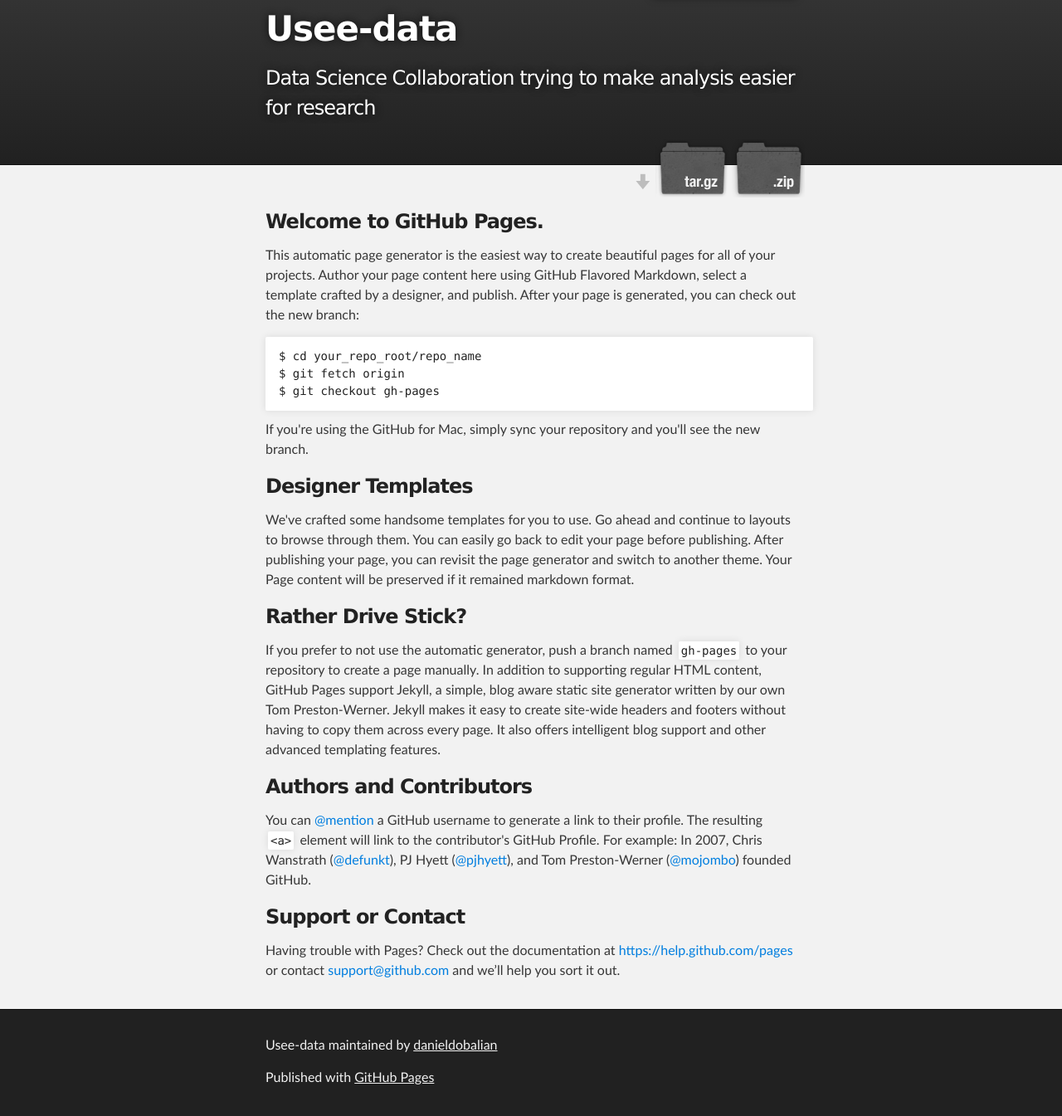
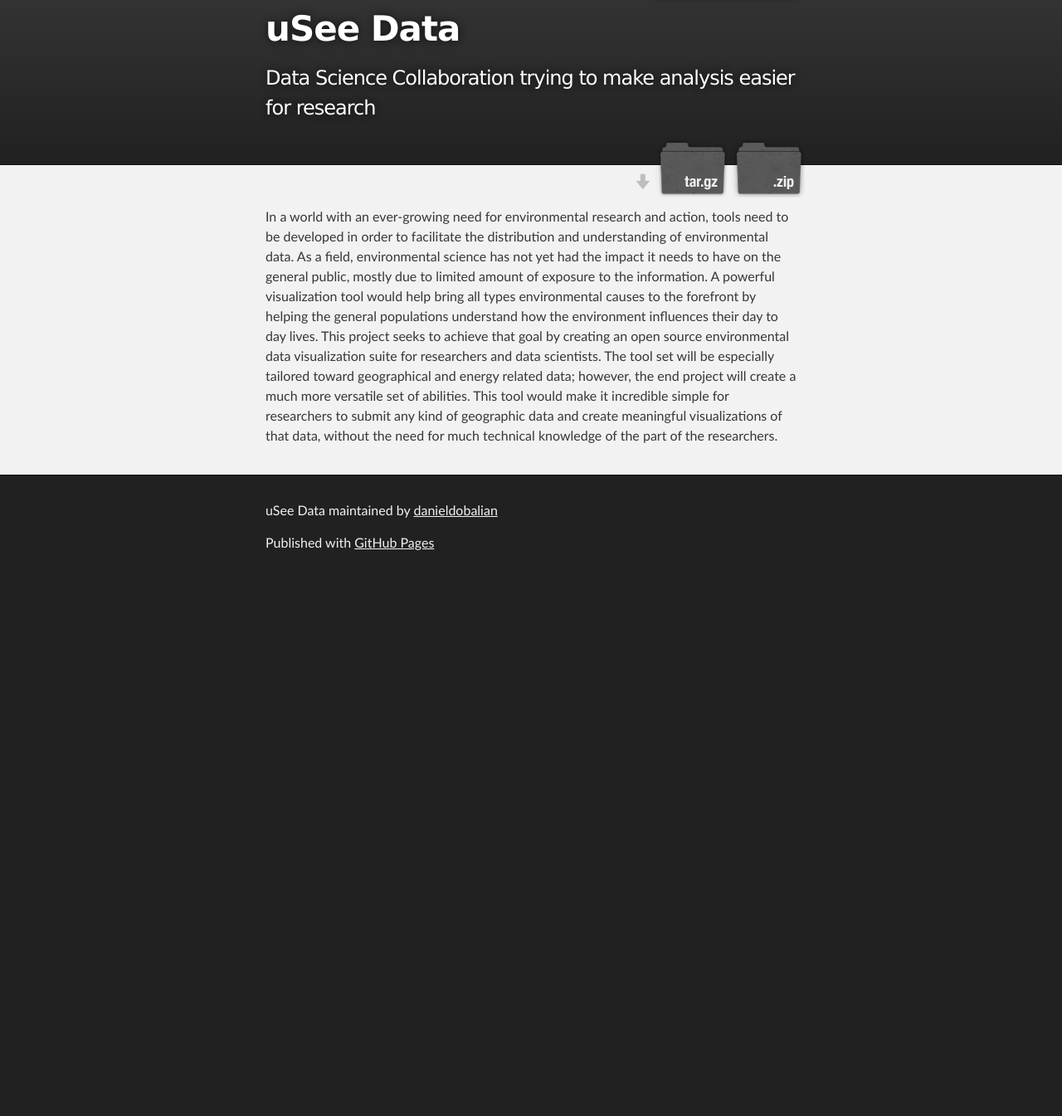
Before and after one commit to aculich/uSee-Data, a plain HTML site: page index.html in a window 1280 px wide. Shown: the part 47-1392 px from the top of the page at 83% size. After the commit the page ends 800 px from the top, so only its background shows below. Drawn offline with Linux system fonts and the light colour scheme.

```diff
--- a/index.html
+++ b/index.html
@@ -4,11 +4,11 @@
   <head>
     <meta charset='utf-8'>
     <meta http-equiv="X-UA-Compatible" content="chrome=1">
-    <meta name="description" content="Usee-data : Data Science Collaboration trying to make analysis easier for research">
+    <meta name="description" content="uSee Data : Data Science Collaboration trying to make analysis easier for research">
 
     <link rel="stylesheet" type="text/css" media="screen" href="stylesheets/stylesheet.css">
 
-    <title>Usee-data</title>
+    <title>uSee Data</title>
   </head>
 
   <body>
@@ -18,7 +18,7 @@
         <header class="inner">
           <a id="forkme_banner" href="https://github.com/danieldobalian/uSee-Data">View on GitHub</a>
 
-          <h1 id="project_title">Usee-data</h1>
+          <h1 id="project_title">uSee Data</h1>
           <h2 id="project_tagline">Data Science Collaboration trying to make analysis easier for research</h2>
 
             <section id="downloads">
@@ -31,44 +31,14 @@
     <!-- MAIN CONTENT -->
     <div id="main_content_wrap" class="outer">
       <section id="main_content" class="inner">
-        <h3>
-<a id="welcome-to-github-pages" class="anchor" href="#welcome-to-github-pages" aria-hidden="true"><span class="octicon octicon-link"></span></a>Welcome to GitHub Pages.</h3>
-
-<p>This automatic page generator is the easiest way to create beautiful pages for all of your projects. Author your page content here using GitHub Flavored Markdown, select a template crafted by a designer, and publish. After your page is generated, you can check out the new branch:</p>
-
-<pre><code>$ cd your_repo_root/repo_name
-$ git fetch origin
-$ git checkout gh-pages
-</code></pre>
-
-<p>If you're using the GitHub for Mac, simply sync your repository and you'll see the new branch.</p>
-
-<h3>
-<a id="designer-templates" class="anchor" href="#designer-templates" aria-hidden="true"><span class="octicon octicon-link"></span></a>Designer Templates</h3>
-
-<p>We've crafted some handsome templates for you to use. Go ahead and continue to layouts to browse through them. You can easily go back to edit your page before publishing. After publishing your page, you can revisit the page generator and switch to another theme. Your Page content will be preserved if it remained markdown format.</p>
-
-<h3>
-<a id="rather-drive-stick" class="anchor" href="#rather-drive-stick" aria-hidden="true"><span class="octicon octicon-link"></span></a>Rather Drive Stick?</h3>
-
-<p>If you prefer to not use the automatic generator, push a branch named <code>gh-pages</code> to your repository to create a page manually. In addition to supporting regular HTML content, GitHub Pages support Jekyll, a simple, blog aware static site generator written by our own Tom Preston-Werner. Jekyll makes it easy to create site-wide headers and footers without having to copy them across every page. It also offers intelligent blog support and other advanced templating features.</p>
-
-<h3>
-<a id="authors-and-contributors" class="anchor" href="#authors-and-contributors" aria-hidden="true"><span class="octicon octicon-link"></span></a>Authors and Contributors</h3>
-
-<p>You can <a href="https://github.com/blog/821" class="user-mention">@mention</a> a GitHub username to generate a link to their profile. The resulting <code>&lt;a&gt;</code> element will link to the contributor's GitHub Profile. For example: In 2007, Chris Wanstrath (<a href="https://github.com/defunkt" class="user-mention">@defunkt</a>), PJ Hyett (<a href="https://github.com/pjhyett" class="user-mention">@pjhyett</a>), and Tom Preston-Werner (<a href="https://github.com/mojombo" class="user-mention">@mojombo</a>) founded GitHub.</p>
-
-<h3>
-<a id="support-or-contact" class="anchor" href="#support-or-contact" aria-hidden="true"><span class="octicon octicon-link"></span></a>Support or Contact</h3>
-
-<p>Having trouble with Pages? Check out the documentation at <a href="https://help.github.com/pages">https://help.github.com/pages</a> or contact <a href="mailto:support@github.com">support@github.com</a> and we’ll help you sort it out.</p>
+        <p>In a world with an ever-growing need for environmental research and action, tools need to be developed in order to facilitate the distribution and understanding of environmental data. As a field, environmental science has not yet had the impact it needs to have on the general public, mostly due to limited amount of exposure to the information. A powerful visualization tool would help bring all types environmental causes to the forefront by helping the general populations understand how the environment influences their day to day lives. This project seeks to achieve that goal by creating an open source environmental data visualization suite for researchers and data scientists.  The tool set will be especially tailored toward geographical and energy related data; however, the end project will create a much more versatile set of abilities.  This tool would make it incredible simple for researchers to submit any kind of geographic data and create meaningful visualizations of that data, without the need for much technical knowledge of the part of the researchers. </p>
       </section>
     </div>
 
     <!-- FOOTER  -->
     <div id="footer_wrap" class="outer">
       <footer class="inner">
-        <p class="copyright">Usee-data maintained by <a href="https://github.com/danieldobalian">danieldobalian</a></p>
+        <p class="copyright">uSee Data maintained by <a href="https://github.com/danieldobalian">danieldobalian</a></p>
         <p>Published with <a href="http://pages.github.com">GitHub Pages</a></p>
       </footer>
     </div>
```
Also changed, not shown: params.json (+1 -1 lines).
